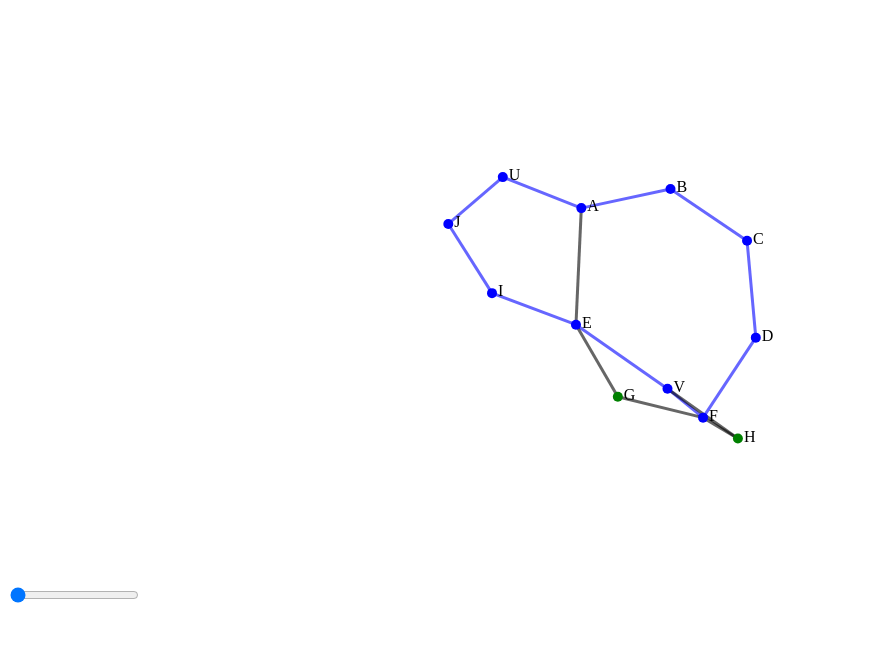
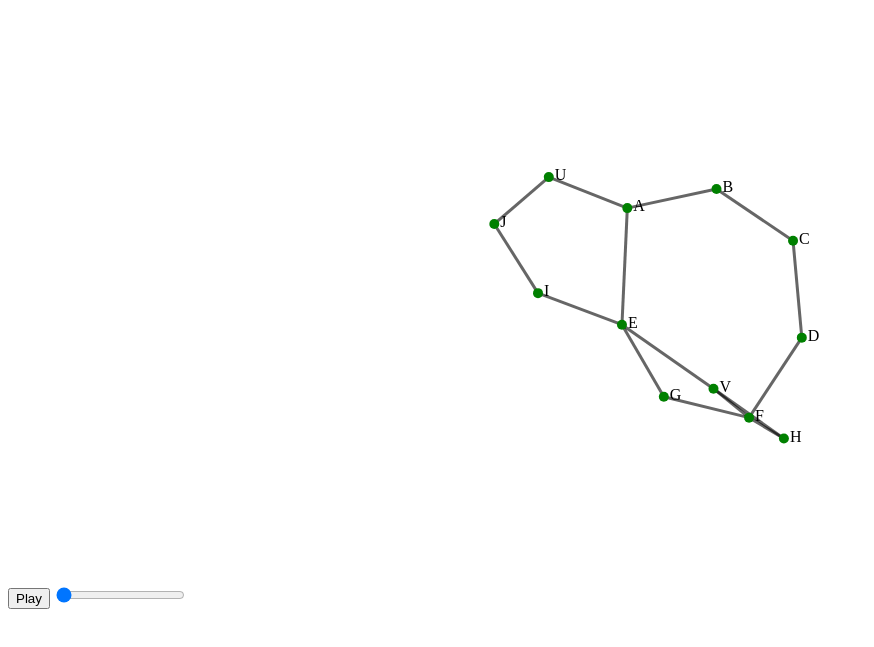
Before and after one commit to erichsdb/Forschungsschwerpunkt, a website built with webpack: page dist/index.html in a window 1280 px wide. Shown: the part 5-652 px from the top of the page, without its empty margins (0-874 px from the left). Built offline with nearby package versions, Linux system fonts and the light colour scheme.

Commit message:
+ play button for automation

```diff
--- a/src/draw_graph/create_graph.js
+++ b/src/draw_graph/create_graph.js
@@ -46,7 +46,7 @@ g.create_circle(start, end);
 console.log(g.circle);
 
 //intialize data
-var graph = g.getGraphD3();
+var graph = g.circle_animation[0];
 
 //initilize svg or grab svg
 var svg = d3.select("svg");
@@ -113,6 +113,29 @@ var slider = d3.select("#mySlider").on("change", (d) => {
   update(xRangeSlider.value);
 });
 
+var moving = false;
+
+var slider_button = d3.select("#slider-button");
+var timer = null
+
+slider_button.on("click", (d) => {
+
+    moving = true;
+    timer = setInterval(step, 1000);
+});
+
+function step() {
+  update(++xRangeSlider.value);
+  if (xRangeSlider.value >= xRangeSlider.max) {
+    moving = false;
+    //xRangeSlider.value = 0;
+    //update(xRangeSlider.value);
+    clearInterval(timer);
+    // timer = 0;
+    slider_button.text("Play");
+  }
+}
+
 function update(selectedValue) {
   graph = g.circle_animation[selectedValue];
   console.log(graph.links);
```
Also changed, not shown: dist/index.html, dist/main.js.
